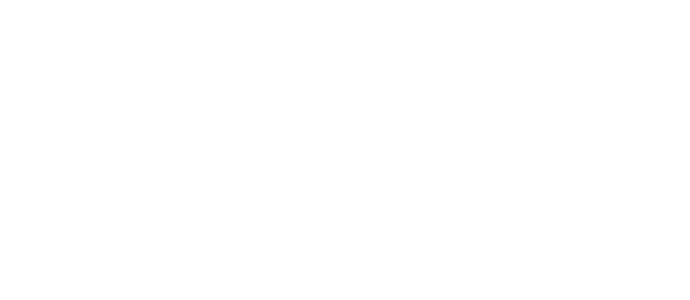
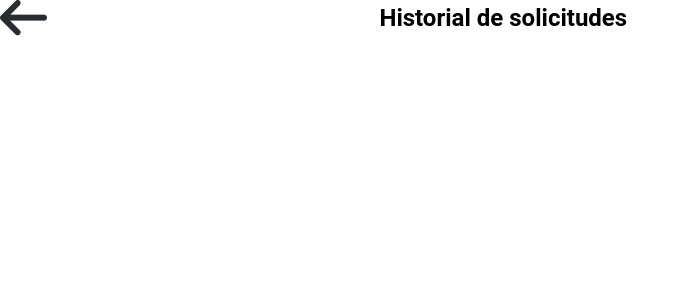
Before and after one commit to RaulMartinezF5/proyecto-vacaciones, a Vue app in the folder src/main/frontend/: page /session/responsable/requestlist in a window 1280 px wide. Before the commit this address had no page. Shown: the top 300 px of the page, without its empty margins (0-690 px from the left). Built offline with nearby package versions, Linux system fonts and the light colour scheme.

Commit message:
RequestListView started

```diff
--- a/src/main/frontend/src/App.vue
+++ b/src/main/frontend/src/App.vue
@@ -4,9 +4,9 @@
 </script>
 
 <template>
-  <main>
+
   <RouterView />
-  </main>
+
 </template>
 
 <style lang="scss" scoped>
--- a/src/main/frontend/src/router/index.js
+++ b/src/main/frontend/src/router/index.js
@@ -31,6 +31,12 @@
           meta: {requiresAuth: true},
           children: [
             // aqui es donde deben ir todas las vistas que tiene el responsable
+            {
+              path: 'requestlist',
+              name:'requestList',
+              component: () => import('../views/HeadOfSchool/RequestListView.vue'),
+              meta: {requiresAuth: true}
+            }
           ]
         },
         {
--- a/src/main/frontend/src/views/HeadOfSchool/RequestListView.vue
+++ b/src/main/frontend/src/views/HeadOfSchool/RequestListView.vue
@@ -1,11 +1,33 @@
 <script setup>
+import { RouterLink, RouterView } from 'vue-router';
+import iconArrowLeft from '@/assets/img/iconArrowLeft.png';
 
 </script>
 
 <template>
-
+    <main>
+<nav>
+    <button class="button-arrow"><img :src="iconArrowLeft" alt="Flecha botón para retoceder" class="arrow"></button>
+    <h2>Historial de solicitudes</h2>
+</nav>
+</main>
 </template>
 
 <style scoped lang="scss">
+main{
+    display: flex;
+    width: 70%;
+
+nav{
+    width: 70%;
+    display: flex;
+    justify-content: space-between;
+    .button-arrow{
+
+        .arrow{
+
+        }
+    }
+}}
 
 </style>
--- a/src/main/frontend/src/views/LoginView.vue
+++ b/src/main/frontend/src/views/LoginView.vue
@@ -1,9 +1,9 @@
 <script setup>
-
+import { RouterLink, RouterView } from 'vue-router';
 </script>
 
 <template>
-
+<router-link :to="{name:'requestList'}"><button>requestList</button></router-link>
 </template>
 
 <style scoped lang="scss">
```
Also changed, not shown: src/main/frontend/src/assets/img/iconArrowLeft.png (added).
